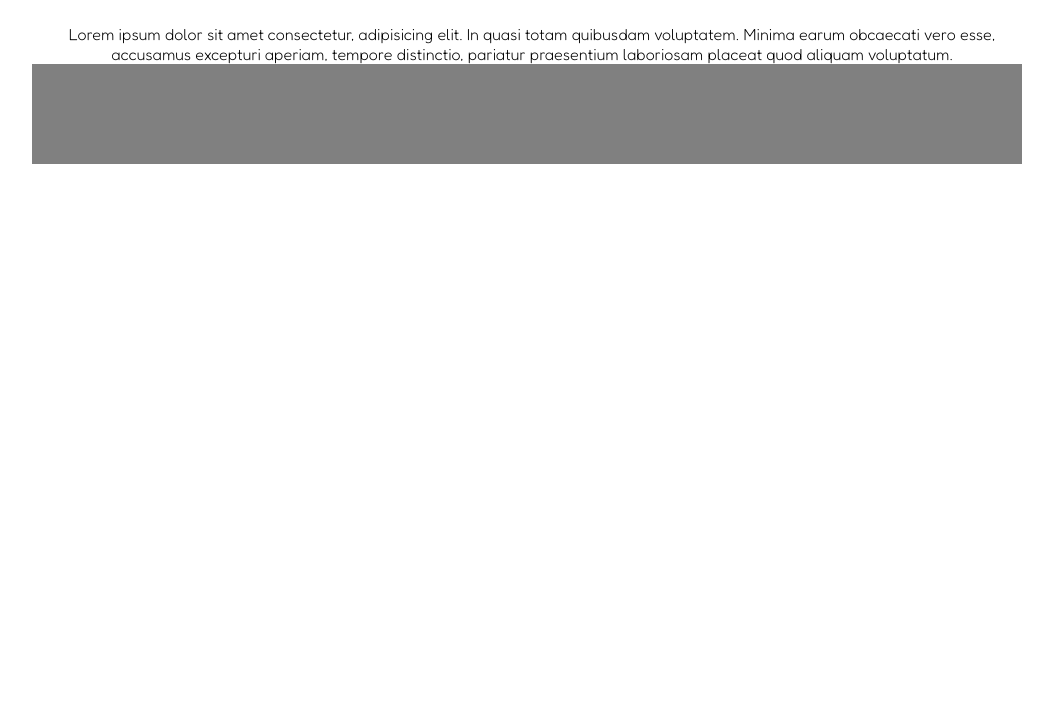
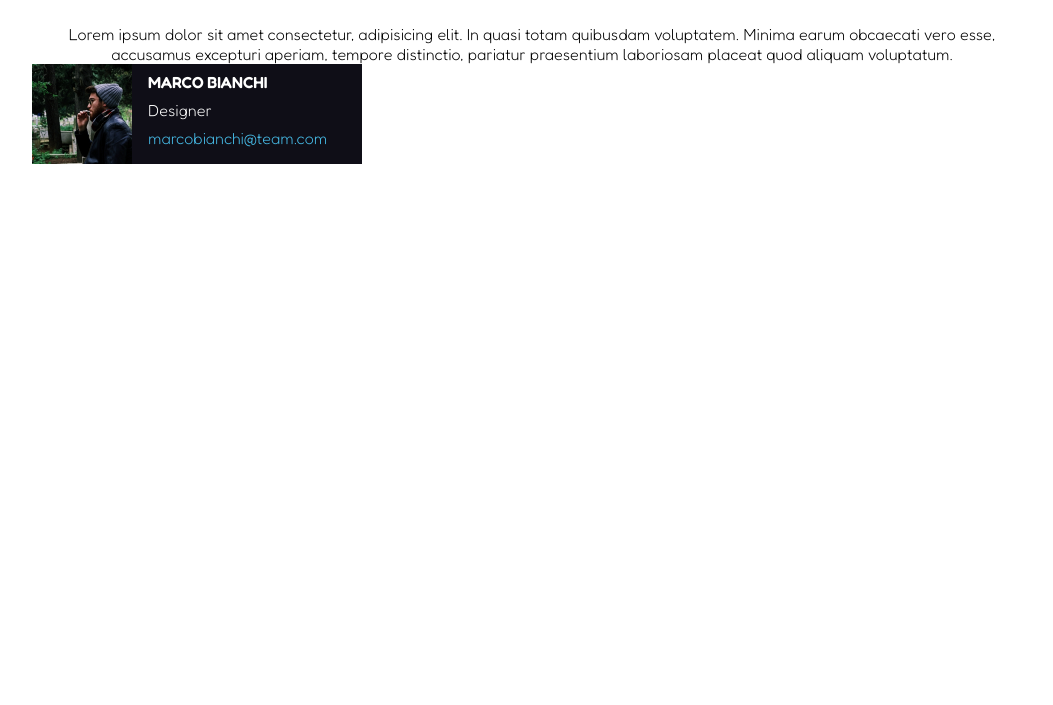
Before and after one commit to GiuliaSetti/html-css-float-cards, a plain HTML site: page CorrezioeneFloat/index.html in a window 1280 px wide. Shown: the part 95-800 px from the top of the page, without its empty margins (108-1161 px from the left). Drawn offline with Linux system fonts and the light colour scheme.

Commit message:
CompletamentoPrimaCarta

```diff
--- a/CorrezioeneFloat/css/style.css
+++ b/CorrezioeneFloat/css/style.css
@@ -16,6 +16,14 @@ body{
     margin: 0 auto;
 }
 
+/* il clearfix lo do al padre diretto dell'elemento col float */
+
+.clearfix::after{
+    content: '';
+    clear: both;
+    display: block;
+}
+
 /* titolo e intestazione */
 
 header{
@@ -30,11 +38,48 @@ h1{
 
 /* main */
 
+
+
 .col{
-    height: 100px;
     width: 33%;
 
     float: left;
 
     background-color: grey;
 }
+
+.card{
+    background-color: #0f0e17;
+    color: white;
+}
+
+/* altezza all'immagine e non alla card */
+
+.card img{
+    height: 100px;
+
+    float: left;
+}
+
+/* attribuisco il clearfix anche alla card */
+
+.card .info{
+    float: left;
+
+    padding-left: 1em;
+    padding-top: 8px;
+}
+
+.card .info ul{
+    list-style-type: none;
+}
+
+li{
+    margin-bottom: 8px;
+}
+
+
+li > a{
+    color: #47bce8;
+    text-decoration: none;
+}
--- a/CorrezioeneFloat/index.html
+++ b/CorrezioeneFloat/index.html
@@ -25,6 +25,39 @@
 
     <main id="cards" class="container">
         <!-- cards -->
+        <div class="row clearfix">
+            <div class="col">
+                <div class="card clearfix">
+                    <img src="img/male1.png" alt="">
+                <div class="info">
+
+                    <!-- meglio non considerare gli elementi interni alla card come titoli -->
+
+                    <!-- utile usare una lista invece di vari div -->
+
+                    <ul>
+
+                         <li class="info_name">
+                            <strong>MARCO BIANCHI</strong>
+                        </li>
+
+                        <li class="info_profession">
+                            Designer
+                        </li>
+
+                        <li class="info_mail">
+                         <a href="#">marcobianchi@team.com</a>
+                        </li>
+
+                    </ul>
+
+                </div>
+
+                </div>
+            </div>
+            <div class="col"></div>
+            <div class="col"></div>
+        </div>
         <div class="row">
             <div class="col">
                 <div class="card">
```
